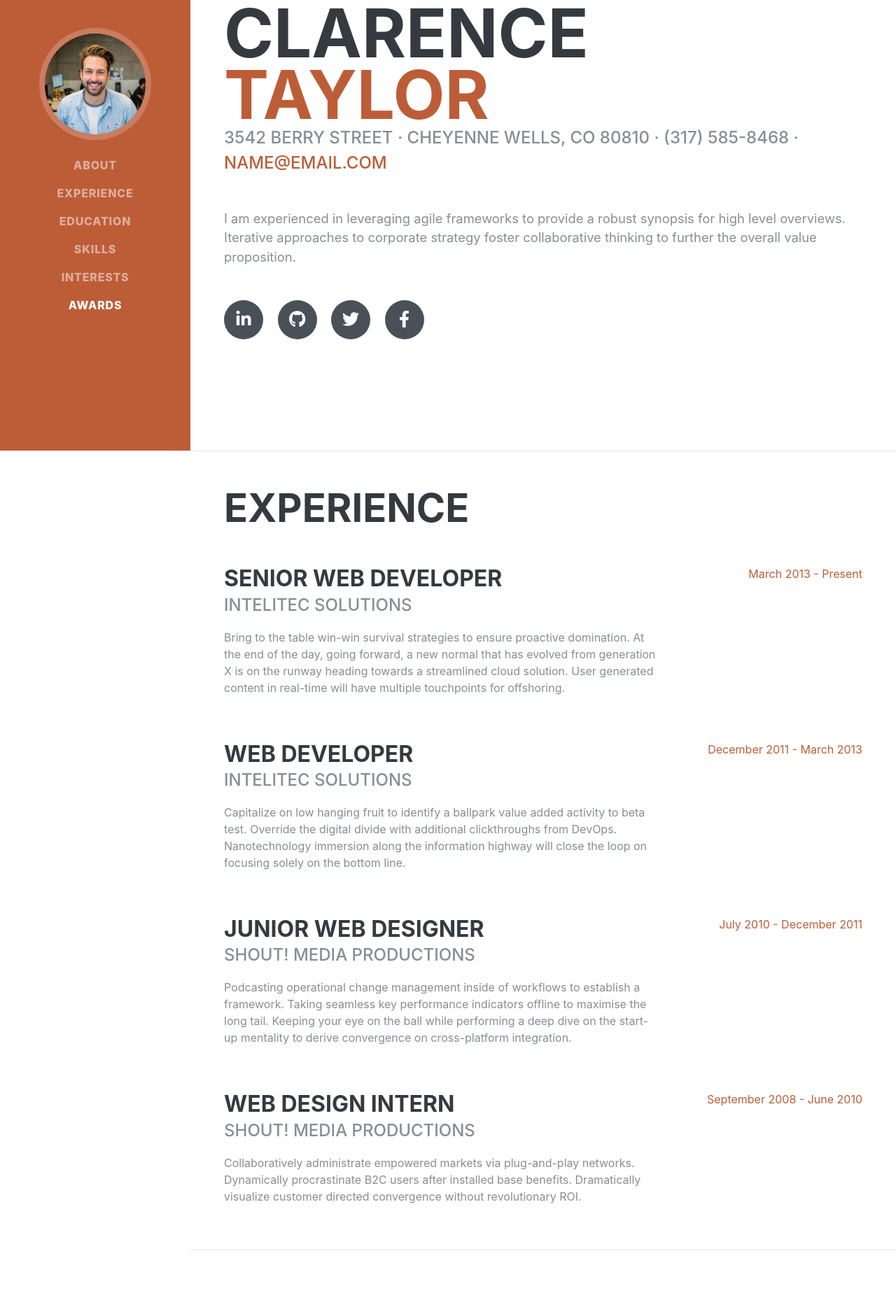
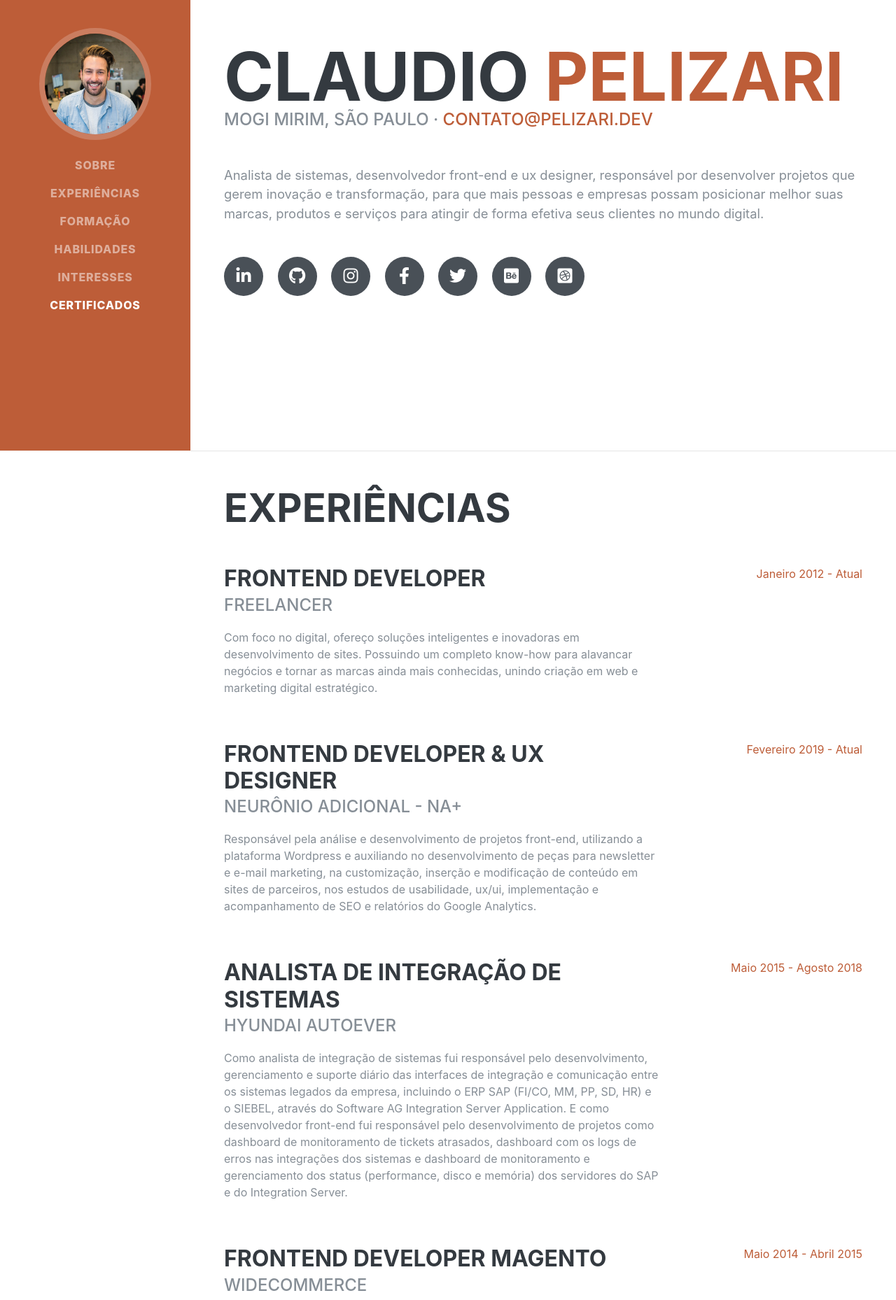
Before and after one commit to claudiopelizari/pelizari.github.io, a plain HTML site: page index.html in a window 1280 px wide. Shown: the part 156-2014 px from the top of the page at 70% size. Drawn offline with Linux system fonts and the light colour scheme; a web font is replaced by a local one.

Commit message:
update content

```diff
--- a/index.html
+++ b/index.html
@@ -2,7 +2,6 @@
 <html lang="en">
 
 <head>
-
   <meta charset="utf-8">
   <meta name="viewport" content="width=device-width, initial-scale=1, shrink-to-fit=no">
   <meta name="description" content="">
@@ -11,7 +10,7 @@
   <!-- FAV ICON -->
   <link rel="icon" href="https://claudiopelizari.com.br/wp-content/uploads/2017/08/fav.png" sizes="32x32" />
 
-  <title>Resume - Pelizari </title>
+  <title>Pelizari.Dev</title>
 
   <!-- Bootstrap core CSS -->
   <link href="vendor/bootstrap/css/bootstrap.min.css" rel="stylesheet">
@@ -31,7 +30,7 @@
 
   <nav class="navbar navbar-expand-lg navbar-dark bg-primary fixed-top" id="sideNav">
     <a class="navbar-brand js-scroll-trigger" href="#page-top">
-      <span class="d-block d-lg-none">Clarence Taylor</span>
+      <span class="d-block d-lg-none">Claudio Pelizari</span>
       <span class="d-none d-lg-block">
         <img class="img-fluid img-profile rounded-circle mx-auto mb-2" src="img/profile.jpg" alt="">
       </span>
@@ -42,22 +41,22 @@
     <div class="collapse navbar-collapse" id="navbarSupportedContent">
       <ul class="navbar-nav">
         <li class="nav-item">
-          <a class="nav-link js-scroll-trigger" href="#about">About</a>
+          <a class="nav-link js-scroll-trigger" href="#about">Sobre</a>
         </li>
         <li class="nav-item">
-          <a class="nav-link js-scroll-trigger" href="#experience">Experience</a>
+          <a class="nav-link js-scroll-trigger" href="#experience">Experiências</a>
         </li>
         <li class="nav-item">
-          <a class="nav-link js-scroll-trigger" href="#education">Education</a>
+          <a class="nav-link js-scroll-trigger" href="#education">Formação</a>
         </li>
         <li class="nav-item">
-          <a class="nav-link js-scroll-trigger" href="#skills">Skills</a>
+          <a class="nav-link js-scroll-trigger" href="#skills">Habilidades</a>
         </li>
         <li class="nav-item">
-          <a class="nav-link js-scroll-trigger" href="#interests">Interests</a>
+          <a class="nav-link js-scroll-trigger" href="#interests">Interesses</a>
         </li>
         <li class="nav-item">
-          <a class="nav-link js-scroll-trigger" href="#awards">Awards</a>
+          <a class="nav-link js-scroll-trigger" href="#awards">Certificados</a>
         </li>
       </ul>
     </div>
@@ -67,25 +66,34 @@
 
     <section class="resume-section p-3 p-lg-5 d-flex align-items-center" id="about">
       <div class="w-100">
-        <h1 class="mb-0">Clarence
-          <span class="text-primary">Taylor</span>
+        <h1 class="mb-0">Claudio
+          <span class="text-primary">Pelizari</span>
         </h1>
-        <div class="subheading mb-5">3542 Berry Street · Cheyenne Wells, CO 80810 · (317) 585-8468 ·
-          <a href="mailto:name@email.com">name@email.com</a>
+        <div class="subheading mb-5">Mogi Mirim, São Paulo ·
+          <a href="mailto:contato@pelizari.dev">contato@pelizari.dev</a>
         </div>
-        <p class="lead mb-5">I am experienced in leveraging agile frameworks to provide a robust synopsis for high level overviews. Iterative approaches to corporate strategy foster collaborative thinking to further the overall value proposition.</p>
+        <p class="lead mb-5">Analista de sistemas, desenvolvedor front-end e ux designer, responsável por desenvolver projetos que gerem inovação e transformação, para que mais pessoas e empresas possam posicionar melhor suas marcas, produtos e serviços para atingir de forma efetiva seus clientes no mundo digital.</p>
         <div class="social-icons">
-          <a href="#">
+          <a href="https://www.linkedin.com/in/pelizari/" target="_blank">
             <i class="fab fa-linkedin-in"></i>
           </a>
-          <a href="#">
+          <a href="https://github.com/claudiopelizari" target="_blank">
             <i class="fab fa-github"></i>
           </a>
-          <a href="#">
+          <a href="https://www.instagram.com/pelizari/" target="_blank">
+            <i class="fab fa-instagram"></i>
+          </a>
+          <a href="https://www.facebook.com/claudiopelizari/" target="_blank">
+            <i class="fab fa-facebook-f"></i>
+          </a>
+          <a href="https://twitter.com/pelizari" target="_blank">
             <i class="fab fa-twitter"></i>
           </a>
-          <a href="#">
-            <i class="fab fa-facebook-f"></i>
+          <a href="https://www.behance.net/pelizari" target="_blank">
+            <i class="fab fa-behance-square"></i>
+          </a>
+          <a href="https://dribbble.com/pelizari" target="_blank">
+            <i class="fab fa-dribbble-square"></i>
           </a>
         </div>
       </div>
@@ -95,49 +103,83 @@
 
     <section class="resume-section p-3 p-lg-5 d-flex justify-content-center" id="experience">
       <div class="w-100">
-        <h2 class="mb-5">Experience</h2>
+        <h2 class="mb-5">Experiências</h2>
 
         <div class="resume-item d-flex flex-column flex-md-row justify-content-between mb-5">
           <div class="resume-content">
-            <h3 class="mb-0">Senior Web Developer</h3>
-            <div class="subheading mb-3">Intelitec Solutions</div>
-            <p>Bring to the table win-win survival strategies to ensure proactive domination. At the end of the day, going forward, a new normal that has evolved from generation X is on the runway heading towards a streamlined cloud solution. User generated content in real-time will have multiple touchpoints for offshoring.</p>
+            <h3 class="mb-0">Frontend Developer</h3>
+            <div class="subheading mb-3">Freelancer</div>
+            <p>Com foco no digital, ofereço soluções inteligentes e inovadoras em desenvolvimento de sites. Possuindo um completo know-how para alavancar negócios e tornar as marcas ainda mais conhecidas, unindo criação em web e marketing digital estratégico.</p>
           </div>
           <div class="resume-date text-md-right">
-            <span class="text-primary">March 2013 - Present</span>
+            <span class="text-primary">Janeiro 2012 - Atual</span>
           </div>
         </div>
 
         <div class="resume-item d-flex flex-column flex-md-row justify-content-between mb-5">
           <div class="resume-content">
-            <h3 class="mb-0">Web Developer</h3>
-            <div class="subheading mb-3">Intelitec Solutions</div>
-            <p>Capitalize on low hanging fruit to identify a ballpark value added activity to beta test. Override the digital divide with additional clickthroughs from DevOps. Nanotechnology immersion along the information highway will close the loop on focusing solely on the bottom line.</p>
+            <h3 class="mb-0">Frontend Developer & UX Designer</h3>
+            <div class="subheading mb-3">Neurônio Adicional - NA+</div>
+            <p>Responsável pela análise e desenvolvimento de projetos front-end, utilizando a plataforma Wordpress e auxiliando no desenvolvimento de peças para newsletter e e-mail marketing, na customização, inserção e modificação de conteúdo em sites de parceiros, nos estudos de usabilidade, ux/ui, implementação e acompanhamento de SEO e relatórios do Google Analytics.</p>
           </div>
           <div class="resume-date text-md-right">
-            <span class="text-primary">December 2011 - March 2013</span>
+            <span class="text-primary">Fevereiro 2019 - Atual</span>
           </div>
         </div>
 
         <div class="resume-item d-flex flex-column flex-md-row justify-content-between mb-5">
           <div class="resume-content">
-            <h3 class="mb-0">Junior Web Designer</h3>
-            <div class="subheading mb-3">Shout! Media Productions</div>
-            <p>Podcasting operational change management inside of workflows to establish a framework. Taking seamless key performance indicators offline to maximise the long tail. Keeping your eye on the ball while performing a deep dive on the start-up mentality to derive convergence on cross-platform integration.</p>
+            <h3 class="mb-0">Analista de Integração de Sistemas</h3>
+            <div class="subheading mb-3">Hyundai AutoEver</div>
+            <p>Como analista de integração de sistemas fui responsável pelo desenvolvimento, gerenciamento e suporte diário das interfaces de integração e comunicação entre os sistemas legados da empresa, incluindo o ERP SAP (FI/CO, MM, PP, SD, HR) e o SIEBEL, através do Software AG Integration Server Application. E como desenvolvedor front-end fui responsável pelo desenvolvimento de projetos como dashboard de monitoramento de tickets atrasados, dashboard com os logs de erros nas integrações dos sistemas e dashboard de monitoramento e gerenciamento dos status (performance, disco e memória) dos servidores do SAP e do Integration Server.</p>
           </div>
           <div class="resume-date text-md-right">
-            <span class="text-primary">July 2010 - December 2011</span>
+            <span class="text-primary">Maio 2015 - Agosto 2018</span>
           </div>
         </div>
 
         <div class="resume-item d-flex flex-column flex-md-row justify-content-between">
           <div class="resume-content">
-            <h3 class="mb-0">Web Design Intern</h3>
-            <div class="subheading mb-3">Shout! Media Productions</div>
-            <p>Collaboratively administrate empowered markets via plug-and-play networks. Dynamically procrastinate B2C users after installed base benefits. Dramatically visualize customer directed convergence without revolutionary ROI.</p>
+            <h3 class="mb-0">Frontend Developer Magento</h3>
+            <div class="subheading mb-3">Widecommerce</div>
+            <p>Atuei sendo responsável pelo desenvolvimento front-end e customização dos projetos de e-commerce nas plataformas Magento e VTEX, e auxiliando também no desenvolvimento HTML de peças para email marketing, na organização das tarefas para otimização de tempo na resolução de chamados e na concepção e realização dos projetos internos.
+            </p>
           </div>
           <div class="resume-date text-md-right">
-            <span class="text-primary">September 2008 - June 2010</span>
+            <span class="text-primary">Maio 2014 - Abril 2015</span>
+          </div>
+        </div>
+
+        <div class="resume-item d-flex flex-column flex-md-row justify-content-between">
+          <div class="resume-content">
+            <h3 class="mb-0">Frontend Developer</h3>
+            <div class="subheading mb-3">S+G Comunicação e Design</div>
+            <p>Trabalhei sendo responsável pelo desenvolvimento front-end de sites institucionais dos clientes da agência utilizando html5, css3, WordPress e conceitos de Responsive Design, atuei também na customização, inserção e modificação de conteúdo em páginas já existentes dos clientes, no acompanhamento e utilização de ferramentas para gestão de conteúdo, realização de testes, homologação e validação de HTML, CSS, W3C, semântica, nos estudos de usabilidade, user experience, implementação e acompanhamento de SEO e relatórios do Google Analytics.</p>
+          </div>
+          <div class="resume-date text-md-right">
+            <span class="text-primary">Janeiro 2013 - Fevereiro 2014</span>
+          </div>
+        </div>
+
+        <div class="resume-item d-flex flex-column flex-md-row justify-content-between">
+          <div class="resume-content">
+            <h3 class="mb-0">Analista de Suporte Pleno</h3>
+            <div class="subheading mb-3">Arcelor Mittal</div>
+            <p>Responsável pelo atendimento e suporte os clientes (SLA / nível de serviço), e na disponibilidade dos recursos de informática através da formalização e resolução de solicitações. Responsável também por conhecer e estudar as tecnologias já existentes na empresa e acompanhar seus avanços tecnológicos. Provendo assim todo suporte técnico de campo, garantindo alta disponibilidade e performance, e quando necessário, na orientação e treinamento aos usuários.</p>
+          </div>
+          <div class="resume-date text-md-right">
+            <span class="text-primary">Janeiro 2011 - Dezembro 2012</span>
+          </div>
+        </div>
+
+        <div class="resume-item d-flex flex-column flex-md-row justify-content-between">
+          <div class="resume-content">
+            <h3 class="mb-0">Analista Programador</h3>
+            <div class="subheading mb-3">Flex Developers</div>
+            <p>Utilizando a ferramenta Visual DataFlex, trabalhei na análise de sistemas e no desenvolvimento de softwares desktop e web de gestão educacional, gestão comercial, fluxo de caixa e oferecendo também suporte técnico, consultoria e assistência na montagem e manutenção de redes e computadores da empresa e de seus respectivos clientes. Trabalhando com tecnologias Adobe Suíte Web Premium , XHTML, CSS, ASP, jQuery, PHP, IBM DB2 e CrystalReports.</p>
+          </div>
+          <div class="resume-date text-md-right">
+            <span class="text-primary">Agosto 2007 - Março 2011</span>
           </div>
         </div>
 
@@ -149,13 +191,13 @@
 
     <section class="resume-section p-3 p-lg-5 d-flex align-items-center" id="education">
       <div class="w-100">
-        <h2 class="mb-5">Education</h2>
+        <h2 class="mb-5">Formação</h2>
 
         <div class="resume-item d-flex flex-column flex-md-row justify-content-between mb-5">
           <div class="resume-content">
-            <h3 class="mb-0">University of Colorado Boulder</h3>
-            <div class="subheading mb-3">Bachelor of Science</div>
-            <div>Computer Science - Web Development Track</div>
+            <h3 class="mb-0">Universidade Metodista de Piracicaba</h3>
+            <div class="subheading mb-3">Bacharelado</div>
+            <div>Sistemas de Informação</div>
             <p>GPA: 3.23</p>
           </div>
           <div class="resume-date text-md-right">
```
